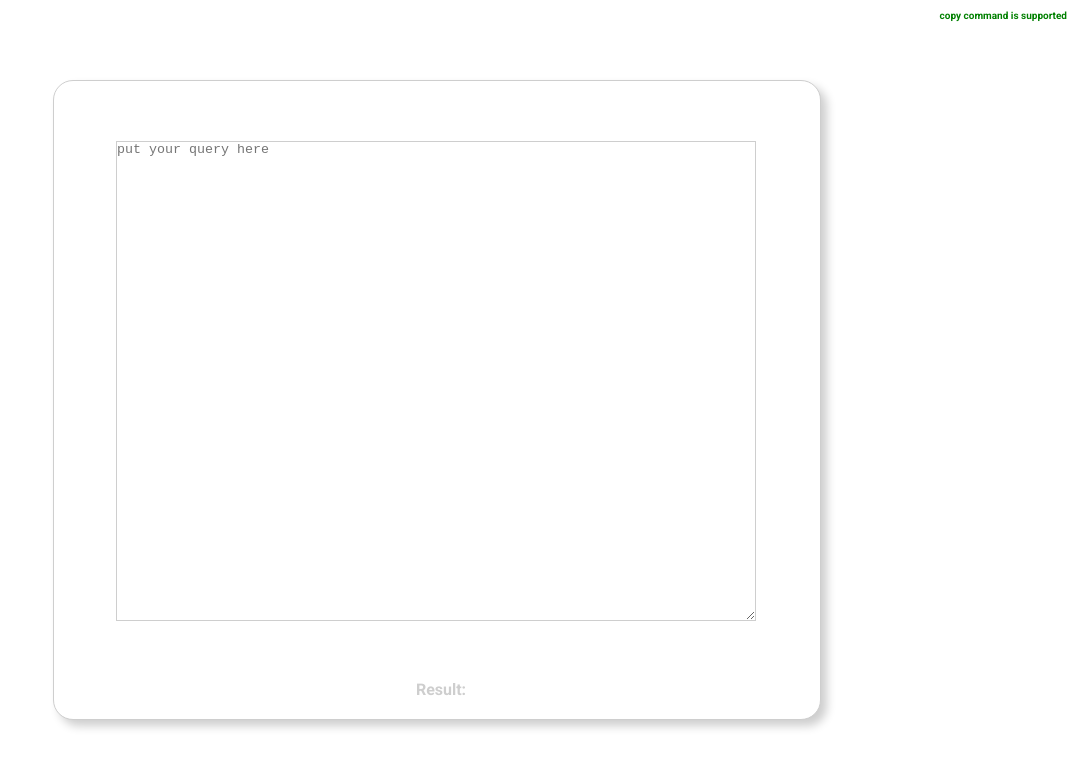
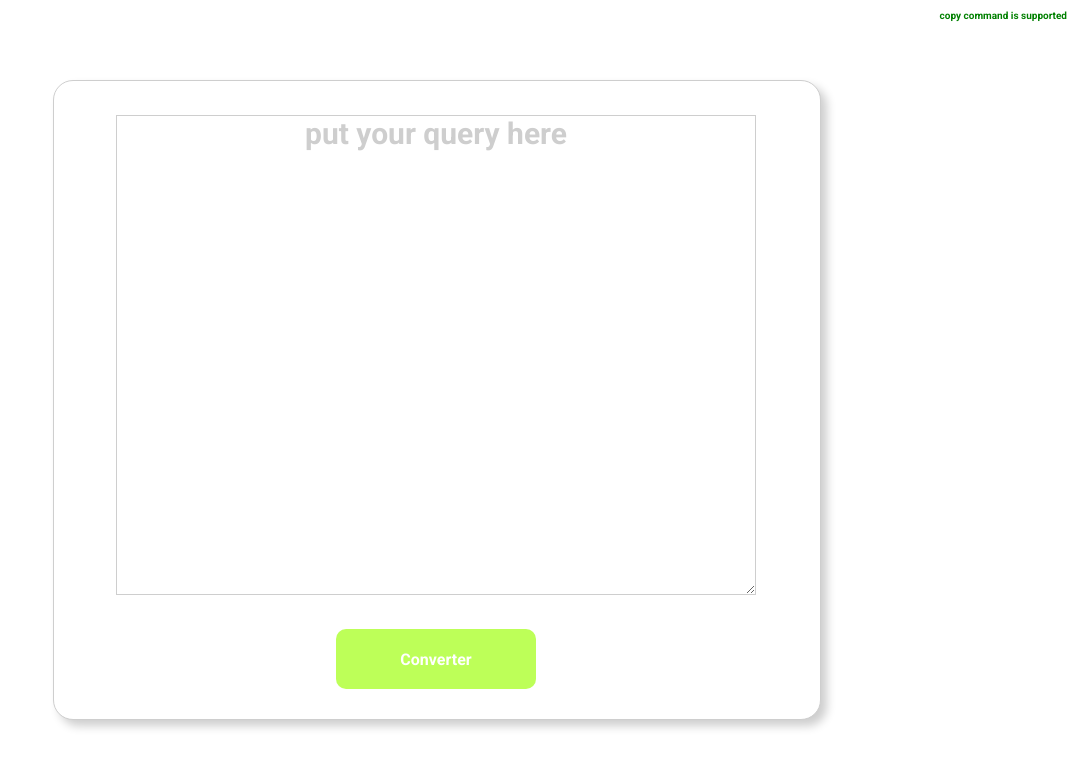
Before and after one commit to adminOtherside/query-to-string, a React (Create React App) app: page / in a window 1280 px wide. Shown: the top 768 px of the page, without its empty margins (203-1280 px from the left). Built offline with nearby package versions, Linux system fonts and the light colour scheme.

Commit message:
add: button converter

```diff
--- a/package.json
+++ b/package.json
@@ -26,7 +26,6 @@
   "dependencies": {
     "react": "^16.14.0",
     "react-dom": "^16.14.0",
-    "react-icons": "^3.11.0",
     "react-router-dom": "^5.2.0",
     "react-scripts": "3.4.3",
     "styled-components": "^5.2.0",
--- a/src/Home/index.tsx
+++ b/src/Home/index.tsx
@@ -6,27 +6,28 @@ export default function CopyExample() {
   const [text, setText] = useState('');
 
   function handleText(e: string) {
+    setText(e);
+  }
+  function handleConvert(text: string) {
     const expression = /\r?\n|\r/g;
     const expression2 = /^/gm;
     const expression3 = /$/gm;
     const cleaner = ``;
     const subst = `"`;
 
-    const result = e
+    const result = text
       .replace(expression, cleaner)
       .replace(expression2, subst)
       .replace(expression3, subst);
 
     navigator.clipboard.writeText(result).then(
       function () {
-        setCopySuccess('Query parsed and add to clipBoard');
+        setCopySuccess('Query converted and add to clipBoard');
       },
       function () {
         setCopySuccess('Not Copied!');
       },
     );
-
-    setText(result);
   }
 
   return (
@@ -43,10 +44,11 @@ export default function CopyExample() {
           autoFocus
           onChange={e => handleText(e.target.value)}
         />
-        <h4>
+        <button onClick={() => handleConvert(text)}>Converter</button>
+        {/* <h4>
           Result:
-          <p className="result">{text}</p>
-        </h4>
+          <p className="result">{}</p>
+        </h4> */}
       </Content>
     </Container>
   );
--- a/src/Home/styles.ts
+++ b/src/Home/styles.ts
@@ -27,8 +27,26 @@ export const Content = styled.div`
     height: 60vh;
     width: 50vw;
     border: solid #cecece 1px;
-    & ::placeholder {
-      margin-top: 50%;
+    &::placeholder {
+      color: #cecece;
+      text-align: center;
+      margin-top: 30px;
+      font-size: 30px;
+    }
+  }
+
+  button {
+    height: 60px;
+    width: 200px;
+    border-radius: 10px;
+    border: none;
+    cursor: pointer;
+    background-color: rgba(173, 255, 47, 0.8);
+    margin-bottom: 30px;
+    color: white;
+
+    &:hover {
+      background-color: rgb(173, 255, 47);
     }
   }
   h4 {
@@ -41,14 +59,15 @@ export const Content = styled.div`
     color: #cecece;
     font-size: 12px;
     text-align: left;
+    overflow: hidden;
   }
 
   span.succsess {
     position: absolute;
     margin: auto;
     top: 20px;
-    color: blue;
-    font-size: 18px;
+    color: rgb(132, 222, 2);
+    font-size: 30px;
   }
   span.support {
     position: absolute;
--- a/src/styles/global.ts
+++ b/src/styles/global.ts
@@ -6,6 +6,7 @@ export default createGlobalStyle`
     padding: 0;
     outline: 0;
     box-sizing: border-box;
+    font-family:"Roboto";
   }
 
   body {
```
Also changed, not shown: 1 other file (tests, documents, lock files or other folders).
